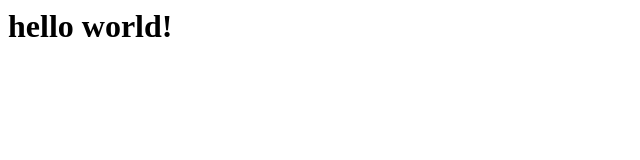
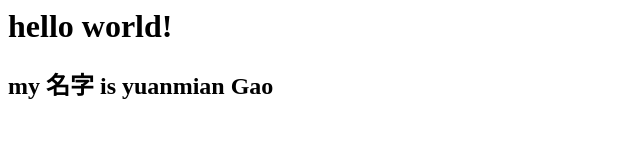
Before and after one commit to jianghuxiao-creator/page, a plain HTML site: page index.html in a window 1280 px wide. Shown: the whole page, without its empty margins (0-640 px from the left). Drawn offline with Linux system fonts and the light colour scheme.

Commit message:
Update index.html

```diff
--- a/index.html
+++ b/index.html
@@ -1 +1,2 @@
 <h1> hello world! </h1>
+<h2> my 名字 is yuanmian Gao </h2>
```
